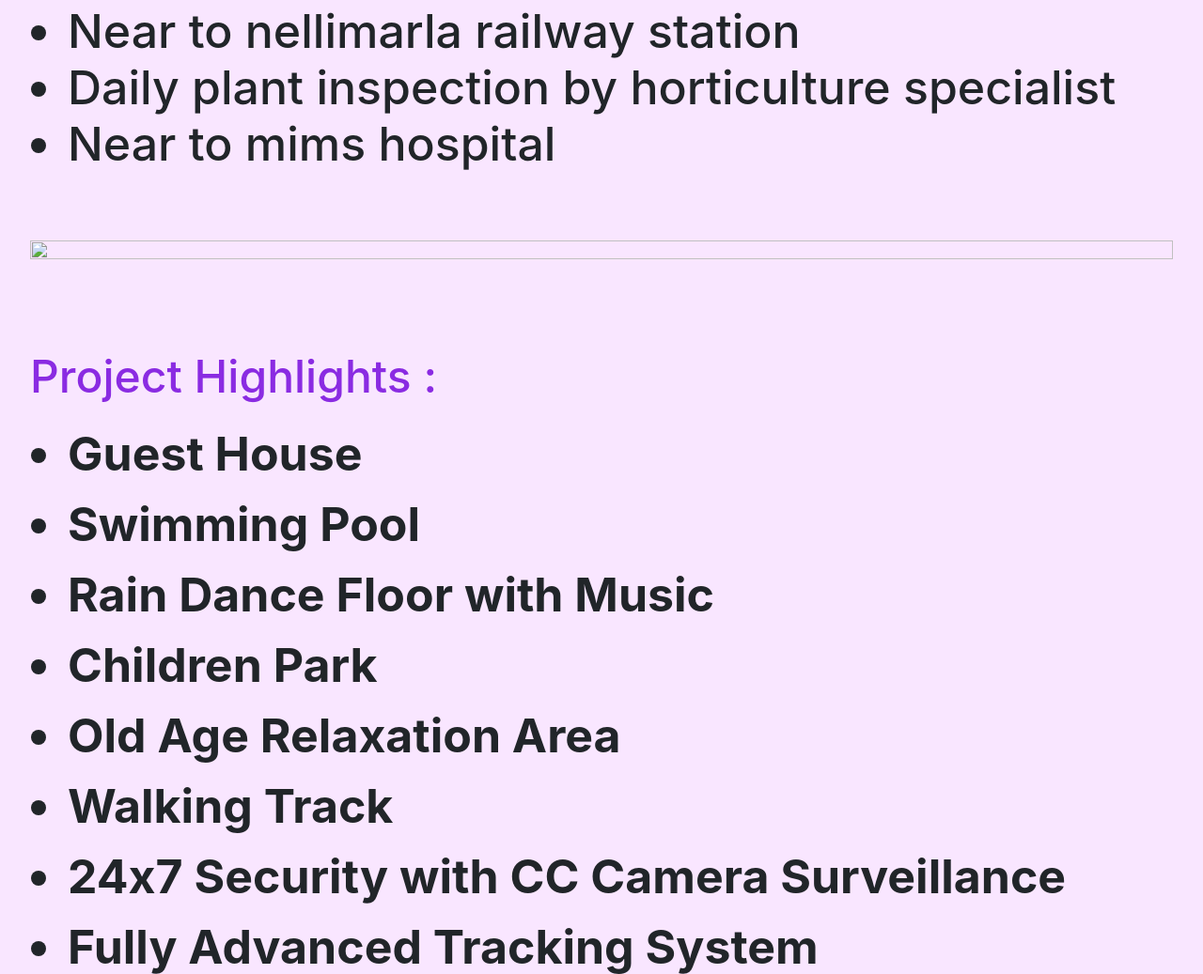
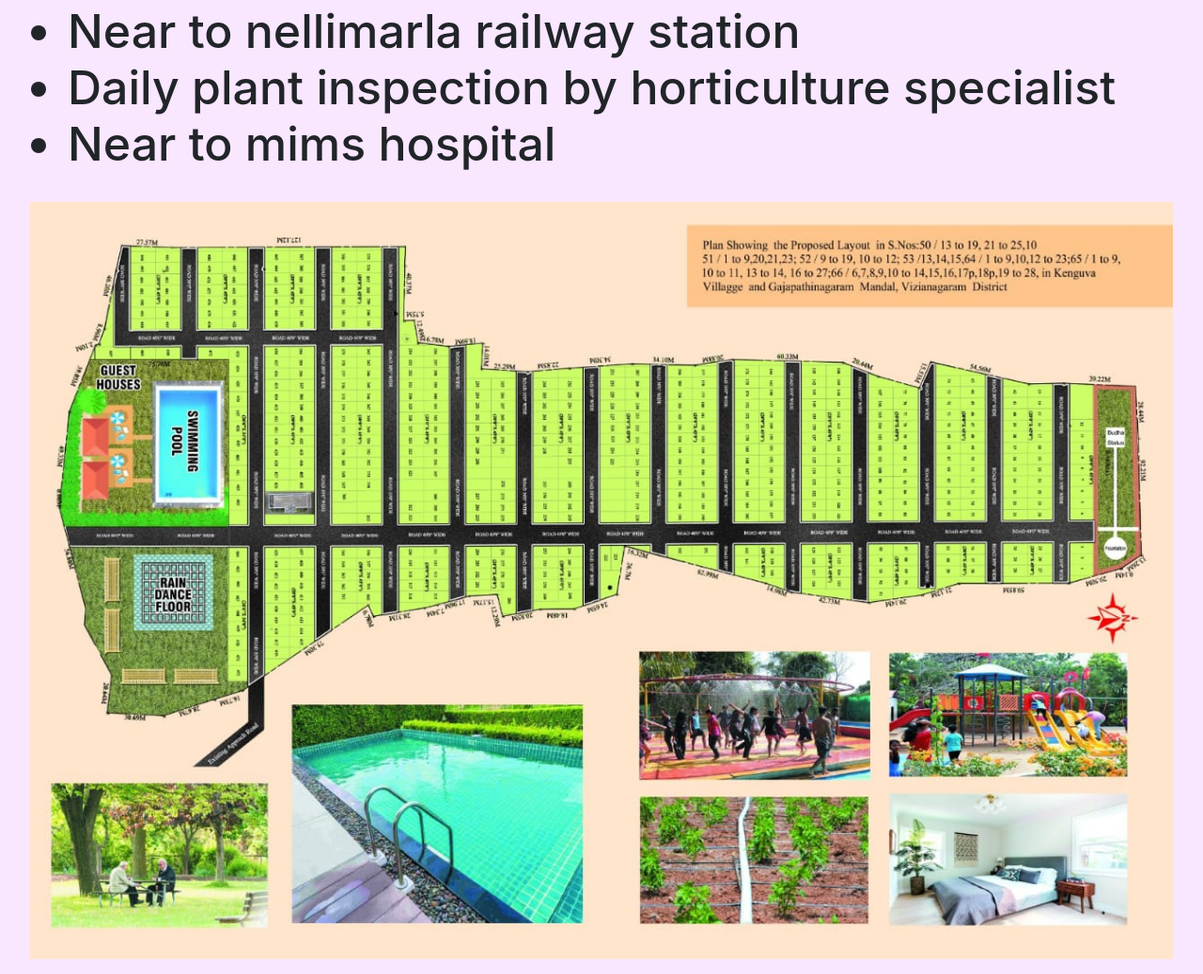
Before and after one commit to saiteja-yernagula/Aditya-realestate, a plain HTML site: page index.html in a window 1280 px wide. Shown: the part 3767-4804 px from the top of the page at 94% size. Drawn offline with nearby package versions, Linux system fonts and the light colour scheme; files whose address does not match are found by name.

Commit message:
Update index.html

```diff
--- a/index.html
+++ b/index.html
@@ -263,7 +263,7 @@ box-shadow: 10px 1px 10px black;
       <li>Daily plant inspection by horticulture specialist</li>
       <li>Near to mims hospital</li>
     </ul>
-    <img src="/Realestate 2/assets/gurla/Imga.jpg" width="100%" height="80%">
+    <img src="Imga.jpg" width="100%" height="80%">
   </div>
 
 
```
